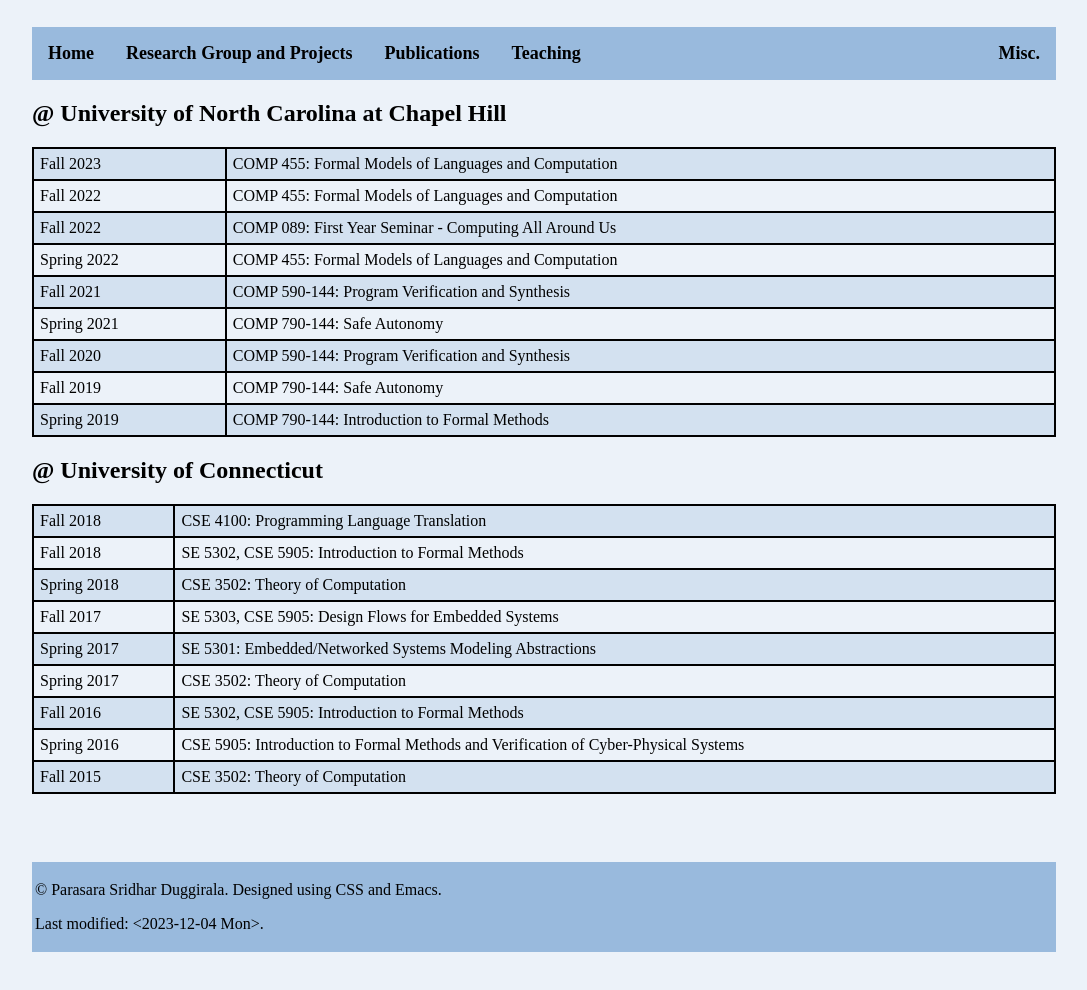
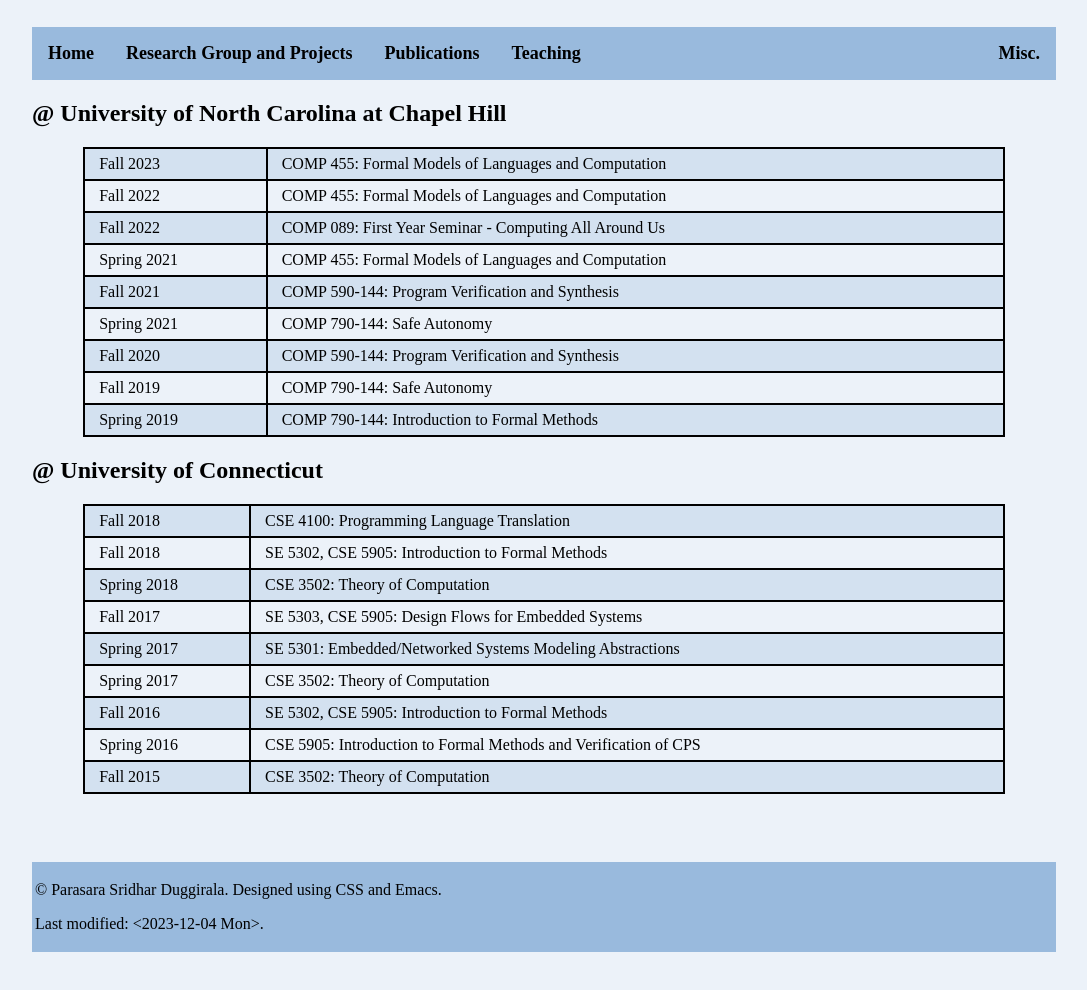
Before and after one commit to psduggirala/psduggirala.github.io, a plain HTML site: page teaching.html in a window 1280 px wide. Shown: the part 74-1064 px from the top of the page, without its empty margins (96-1183 px from the left). Drawn offline with Linux system fonts and the light colour scheme.

Commit message:
Modified CV, Teaching, and removed some junk files.

```diff
--- a/teaching.html
+++ b/teaching.html
@@ -21,10 +21,10 @@
   <div class="litop" style="float:right"><a href="misc.html" target="_self">Misc.</a></div>
 </div>
 
-<div id="outline-container-org0277b02" class="outline-2">
-<h2 id="org0277b02">@ University of North Carolina at Chapel Hill</h2>
-<div class="outline-text-2" id="text-org0277b02">
-<table border="2" cellspacing="0" cellpadding="6" rules="groups" frame="hsides" align="center" width="100%">
+<div id="outline-container-org4620631" class="outline-2">
+<h2 id="org4620631">@ University of North Carolina at Chapel Hill</h2>
+<div class="outline-text-2" id="text-org4620631">
+<table border="2" cellspacing="0" cellpadding="6" rules="groups" frame="hsides" align="center" width="90%">
 
 
 <colgroup>
@@ -34,48 +34,48 @@
 </colgroup>
 <tbody>
 <tr>
-<td class="org-left">Fall 2023</td>
-<td class="org-left">COMP 455: Formal Models of Languages and Computation</td>
+<td class="org-left"> &nbsp; Fall 2023</td>
+<td class="org-left"> &nbsp; COMP 455: Formal Models of Languages and Computation</td>
 </tr>
 
 <tr>
-<td class="org-left">Fall 2022</td>
-<td class="org-left">COMP 455: Formal Models of Languages and Computation</td>
+<td class="org-left"> &nbsp; Fall 2022</td>
+<td class="org-left"> &nbsp; COMP 455: Formal Models of Languages and Computation</td>
 </tr>
 
 <tr>
-<td class="org-left">Fall 2022</td>
-<td class="org-left">COMP 089: First Year Seminar - Computing All Around Us</td>
+<td class="org-left"> &nbsp; Fall 2022</td>
+<td class="org-left"> &nbsp; COMP 089: First Year Seminar - Computing All Around Us</td>
 </tr>
 
 <tr>
-<td class="org-left">Spring 2022</td>
-<td class="org-left">COMP 455: Formal Models of Languages and Computation</td>
+<td class="org-left"> &nbsp; Spring 2021</td>
+<td class="org-left"> &nbsp; COMP 455: Formal Models of Languages and Computation</td>
 </tr>
 
 <tr>
-<td class="org-left">Fall 2021</td>
-<td class="org-left">COMP 590-144: Program Verification and Synthesis</td>
+<td class="org-left"> &nbsp; Fall 2021</td>
+<td class="org-left"> &nbsp; COMP 590-144: Program Verification and Synthesis</td>
 </tr>
 
 <tr>
-<td class="org-left">Spring 2021</td>
-<td class="org-left">COMP 790-144: Safe Autonomy</td>
+<td class="org-left"> &nbsp; Spring 2021</td>
+<td class="org-left"> &nbsp; COMP 790-144: Safe Autonomy</td>
 </tr>
 
 <tr>
-<td class="org-left">Fall 2020</td>
-<td class="org-left">COMP 590-144: Program Verification and Synthesis</td>
+<td class="org-left"> &nbsp; Fall 2020</td>
+<td class="org-left"> &nbsp; COMP 590-144: Program Verification and Synthesis</td>
 </tr>
 
 <tr>
-<td class="org-left">Fall 2019</td>
-<td class="org-left">COMP 790-144: Safe Autonomy</td>
+<td class="org-left"> &nbsp; Fall 2019</td>
+<td class="org-left"> &nbsp; COMP 790-144: Safe Autonomy</td>
 </tr>
 
 <tr>
-<td class="org-left">Spring 2019</td>
-<td class="org-left">COMP 790-144: Introduction to Formal Methods</td>
+<td class="org-left"> &nbsp; Spring 2019</td>
+<td class="org-left"> &nbsp; COMP 790-144: Introduction to Formal Methods</td>
 </tr>
 </tbody>
 </table>
@@ -83,10 +83,10 @@
 </div>
 
 
-<div id="outline-container-org1c318ce" class="outline-2">
-<h2 id="org1c318ce">@ University of Connecticut</h2>
-<div class="outline-text-2" id="text-org1c318ce">
-<table border="2" cellspacing="0" cellpadding="6" rules="groups" frame="hsides" align="center" width="100%">
+<div id="outline-container-org49418ff" class="outline-2">
+<h2 id="org49418ff">@ University of Connecticut</h2>
+<div class="outline-text-2" id="text-org49418ff">
+<table border="2" cellspacing="0" cellpadding="6" rules="groups" frame="hsides" align="center" width="90%">
 
 
 <colgroup>
@@ -96,48 +96,48 @@
 </colgroup>
 <tbody>
 <tr>
-<td class="org-left">Fall 2018</td>
-<td class="org-left">CSE 4100: Programming Language Translation</td>
+<td class="org-left"> &nbsp; Fall 2018</td>
+<td class="org-left"> &nbsp; CSE 4100: Programming Language Translation</td>
 </tr>
 
 <tr>
-<td class="org-left">Fall 2018</td>
-<td class="org-left">SE 5302, CSE 5905: Introduction to Formal Methods</td>
+<td class="org-left"> &nbsp; Fall 2018</td>
+<td class="org-left"> &nbsp; SE 5302, CSE 5905: Introduction to Formal Methods</td>
 </tr>
 
 <tr>
-<td class="org-left">Spring 2018</td>
-<td class="org-left">CSE 3502: Theory of Computation</td>
+<td class="org-left"> &nbsp; Spring 2018</td>
+<td class="org-left"> &nbsp; CSE 3502: Theory of Computation</td>
 </tr>
 
 <tr>
-<td class="org-left">Fall 2017</td>
-<td class="org-left">SE 5303, CSE 5905: Design Flows for Embedded Systems</td>
+<td class="org-left"> &nbsp; Fall 2017</td>
+<td class="org-left"> &nbsp; SE 5303, CSE 5905: Design Flows for Embedded Systems</td>
 </tr>
 
 <tr>
-<td class="org-left">Spring 2017</td>
-<td class="org-left">SE 5301: Embedded/Networked Systems Modeling Abstractions</td>
+<td class="org-left"> &nbsp; Spring 2017</td>
+<td class="org-left"> &nbsp; SE 5301: Embedded/Networked Systems Modeling Abstractions</td>
 </tr>
 
 <tr>
-<td class="org-left">Spring 2017</td>
-<td class="org-left">CSE 3502: Theory of Computation</td>
+<td class="org-left"> &nbsp; Spring 2017</td>
+<td class="org-left"> &nbsp; CSE 3502: Theory of Computation</td>
 </tr>
 
 <tr>
-<td class="org-left">Fall 2016</td>
-<td class="org-left">SE 5302, CSE 5905: Introduction to Formal Methods</td>
+<td class="org-left"> &nbsp; Fall 2016</td>
+<td class="org-left"> &nbsp; SE 5302, CSE 5905: Introduction to Formal Methods</td>
 </tr>
 
 <tr>
-<td class="org-left">Spring 2016</td>
-<td class="org-left">CSE 5905: Introduction to Formal Methods and Verification of Cyber-Physical Systems</td>
+<td class="org-left"> &nbsp; Spring 2016</td>
+<td class="org-left"> &nbsp; CSE 5905: Introduction to Formal Methods and Verification of CPS</td>
 </tr>
 
 <tr>
-<td class="org-left">Fall 2015</td>
-<td class="org-left">CSE 3502: Theory of Computation</td>
+<td class="org-left"> &nbsp; Fall 2015</td>
+<td class="org-left"> &nbsp; CSE 3502: Theory of Computation</td>
 </tr>
 </tbody>
 </table>
```
Also changed, not shown: 2 other files.
